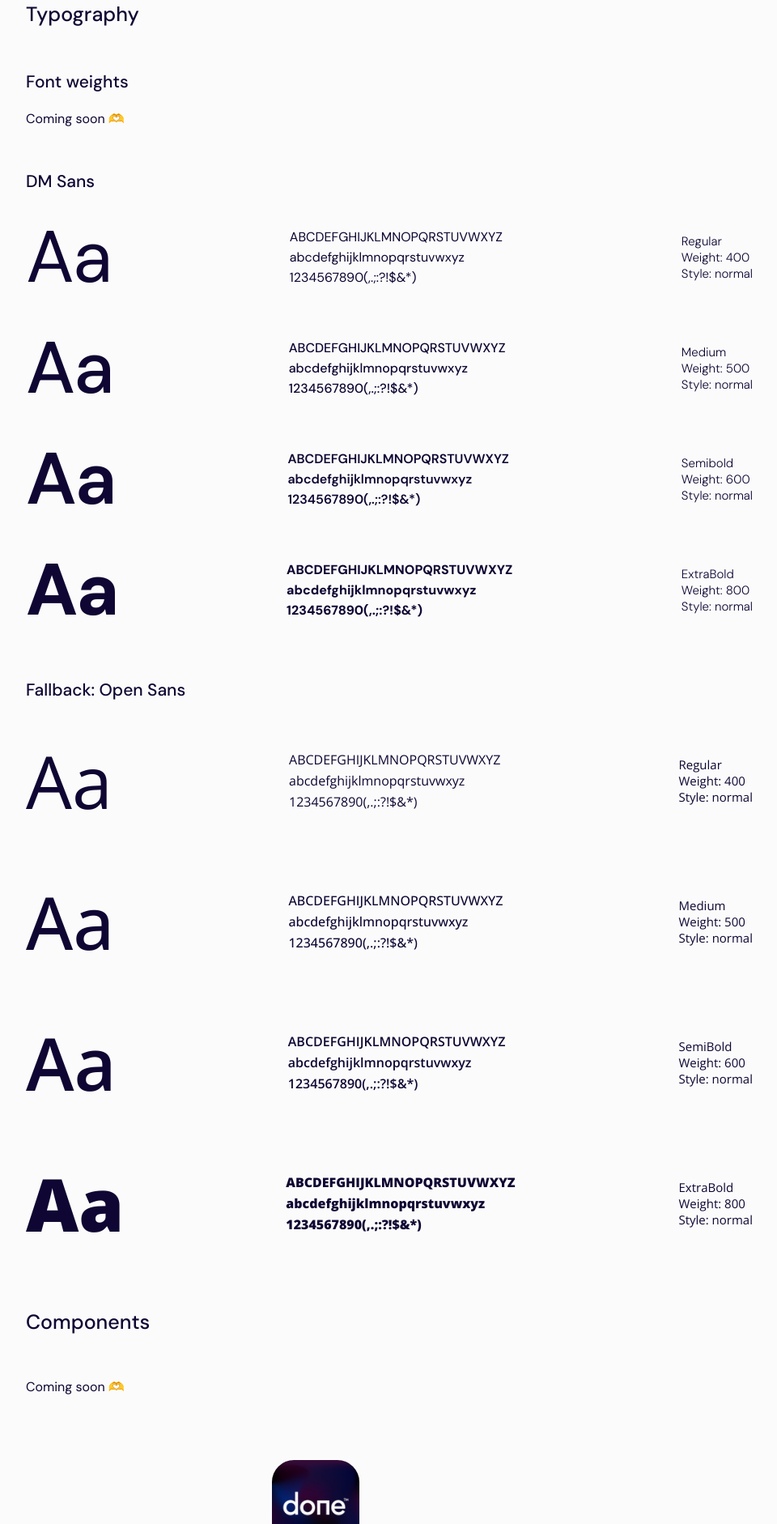
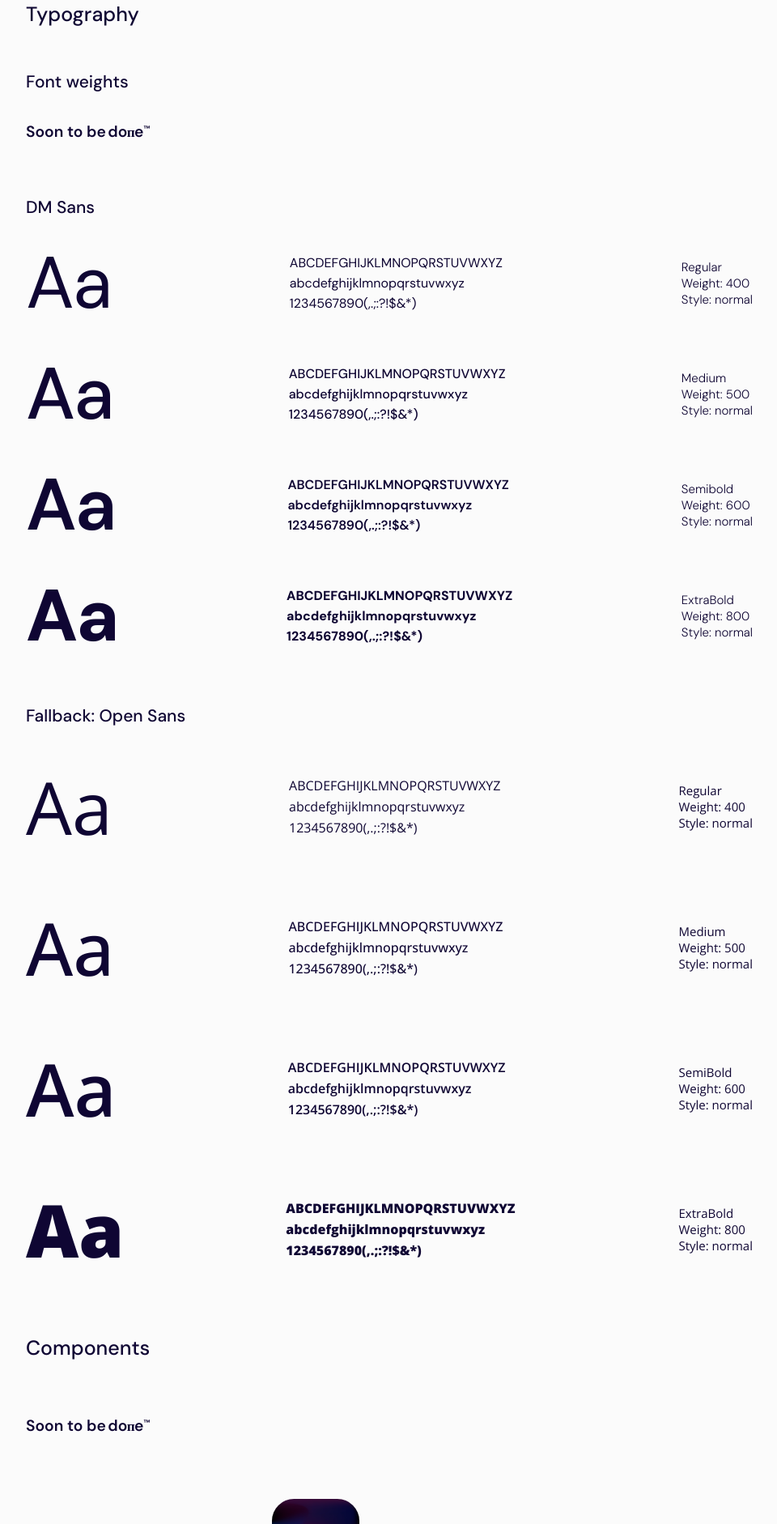
Before and after one commit to haris867/doneai-brandguidelines, a React (Create React App) app: page /designguide in a window 1280 px wide. Shown: the part 1540-3422 px from the top of the page at 81% size, without its empty margins (250-1210 px from the left). Built offline with nearby package versions, Linux system fonts and the light colour scheme.

Commit message:
Added catch phrase as placeholder

```diff
--- a/src/components/colors/colors.jsx
+++ b/src/components/colors/colors.jsx
@@ -73,7 +73,18 @@
       </S.Section>
       <S.Section>
         <S.Subtitle>Gradient background</S.Subtitle>
-        <S.Bodytext>Coming soon 🫶</S.Bodytext>
+        <S.Bodytext style={{ display: "inline-block" }}>
+          <S.LogoCatchPhrase
+            style={{
+              display: "inline-block",
+              transform: "scale(1.2)",
+              transformOrigin: "left",
+            }}
+          >
+            Soon to be
+            <S.DoneTM />
+          </S.LogoCatchPhrase>
+        </S.Bodytext>
         <S.ColorsContainer>
           <S.GradientContainer>
             <S.SubSubtitle>Image</S.SubSubtitle>
@@ -130,7 +141,18 @@
       </S.Section>
       <S.Section>
         <S.Subtitle>Color combinations</S.Subtitle>
-        <S.Bodytext>Coming soon 🫶</S.Bodytext>
+        <S.Bodytext style={{ display: "inline-block" }}>
+          <S.LogoCatchPhrase
+            style={{
+              display: "inline-block",
+              transform: "scale(1.2)",
+              transformOrigin: "left",
+            }}
+          >
+            Soon to be
+            <S.DoneTM />
+          </S.LogoCatchPhrase>
+        </S.Bodytext>
       </S.Section>
     </div>
   );
--- a/src/components/colors/index.styles.js
+++ b/src/components/colors/index.styles.js
@@ -4,6 +4,8 @@
   Subtitle,
   SubSubtitle,
   Bodytext,
+  LogoCatchPhrase,
+  DoneTM,
 } from "../commonStyles/index.js";
 
 // const LogoColorContainer = styled.div`
--- a/src/components/designguide/designguide.jsx
+++ b/src/components/designguide/designguide.jsx
@@ -95,7 +95,18 @@
       <S.Section>
         <S.Subtitle>Typography</S.Subtitle>
         <S.SubSubtitle>Font weights</S.SubSubtitle>
-        <S.Bodytext>Coming soon 🫶</S.Bodytext>
+        <S.Bodytext style={{ display: "inline-block" }}>
+          <S.LogoCatchPhrase
+            style={{
+              display: "inline-block",
+              transform: "scale(1.2)",
+              transformOrigin: "left",
+            }}
+          >
+            Soon to be
+            <S.DoneTM />
+          </S.LogoCatchPhrase>
+        </S.Bodytext>
         <S.SubSubtitle>DM Sans</S.SubSubtitle>
         <S.FontBox style={{ fontWeight: 400 }}>
           <S.FontLetters>Aa</S.FontLetters>
@@ -229,7 +240,18 @@
       </S.Section>
       <S.Section>
         <S.Subtitle>Components</S.Subtitle>
-        <S.Bodytext>Coming soon 🫶</S.Bodytext>
+        <S.Bodytext style={{ display: "inline-block" }}>
+          <S.LogoCatchPhrase
+            style={{
+              display: "inline-block",
+              transform: "scale(1.2)",
+              transformOrigin: "left",
+            }}
+          >
+            Soon to be
+            <S.DoneTM />
+          </S.LogoCatchPhrase>
+        </S.Bodytext>
       </S.Section>
       <S.Section></S.Section>
     </div>
--- a/src/components/designguide/index.styles.js
+++ b/src/components/designguide/index.styles.js
@@ -7,6 +7,8 @@
   ImageContainer,
   LightImageContainer,
   LogoImage,
+  LogoCatchPhrase,
+  DoneTM,
 } from "../commonStyles/index.js";
 
 export const Section = styled.div`
--- a/src/components/home/home.jsx
+++ b/src/components/home/home.jsx
@@ -120,6 +120,18 @@
         written communication frameworks and set the foundation for our brand to
         grow and thrive.
       </S.Bodytext>
+      <S.Bodytext style={{ display: "inline-block" }}>
+        <S.LogoCatchPhrase
+          style={{
+            display: "inline-block",
+            transform: "scale(1.2)",
+            transformOrigin: "left",
+          }}
+        >
+          Soon to be
+          <S.DoneTM />
+        </S.LogoCatchPhrase>
+      </S.Bodytext>
     </div>
   );
 }
--- a/src/components/logo/logo.jsx
+++ b/src/components/logo/logo.jsx
@@ -14,7 +14,18 @@
         <S.LogoImage src="./images/done-logo-icon.svg" />
       </S.ImageContainer>
       <S.Subtitle>About our logo</S.Subtitle>
-      <S.Bodytext>Coming soon 🫶</S.Bodytext>
+      <S.Bodytext style={{ display: "inline-block" }}>
+        <S.LogoCatchPhrase
+          style={{
+            display: "inline-block",
+            transform: "scale(1.2)",
+            transformOrigin: "left",
+          }}
+        >
+          Soon to be
+          <S.DoneTM />
+        </S.LogoCatchPhrase>
+      </S.Bodytext>
     </div>
   );
 }
```
